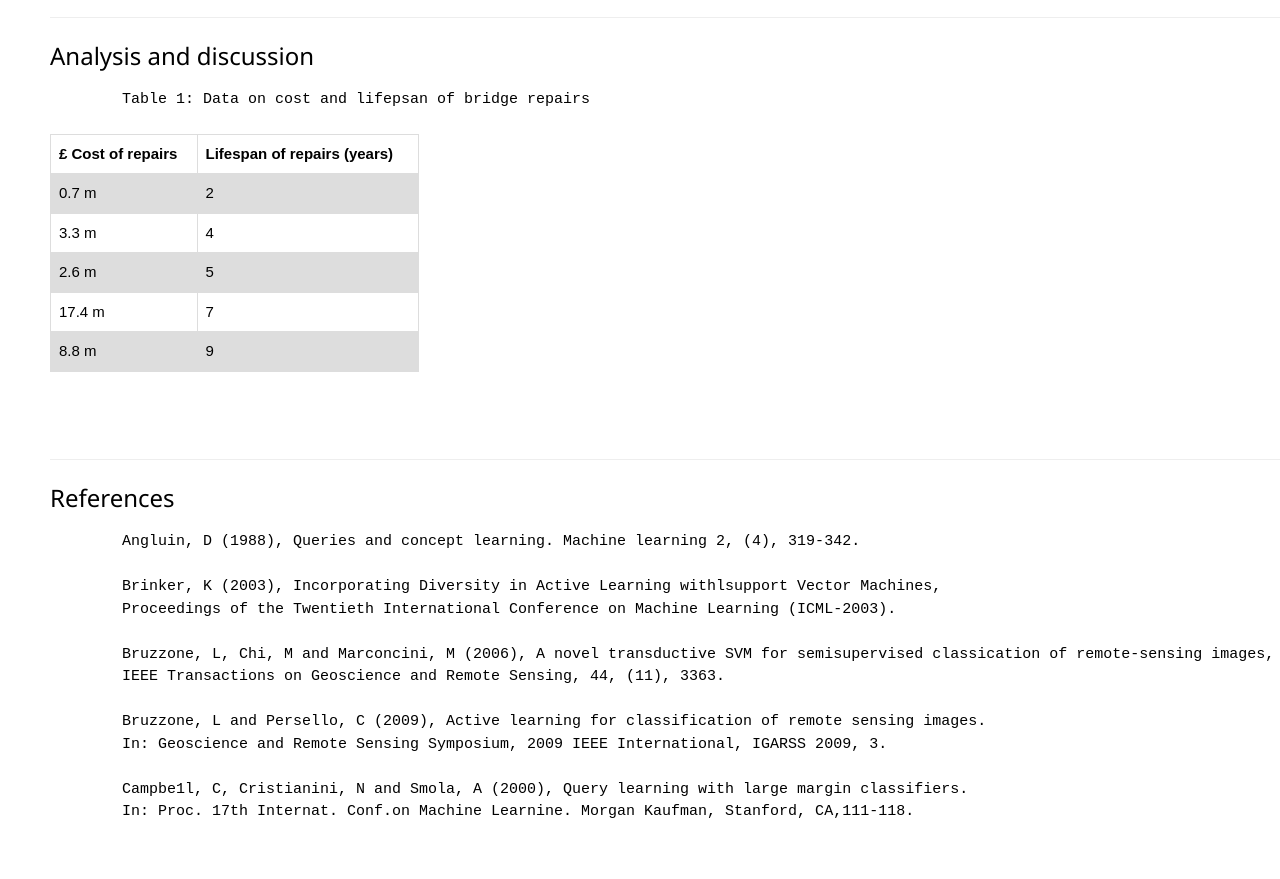
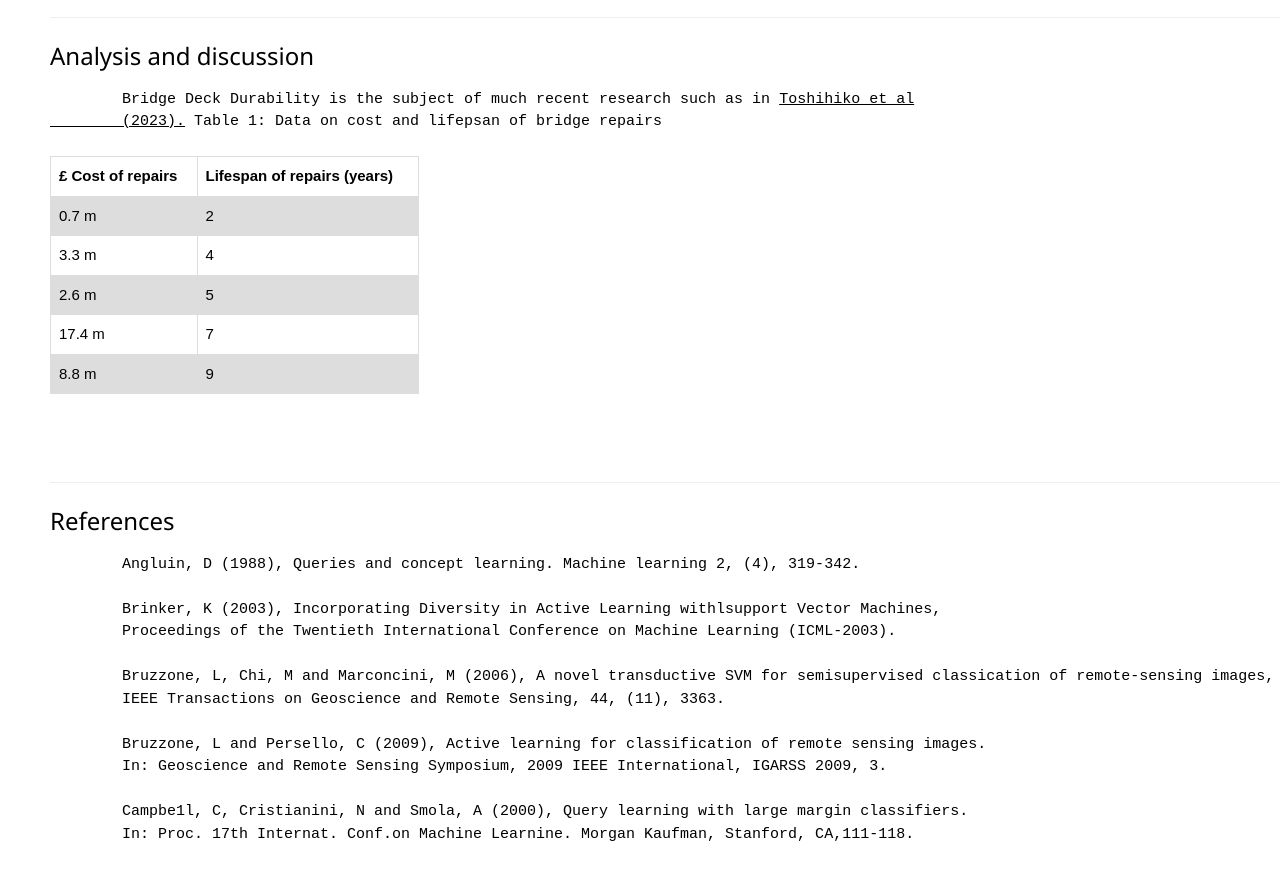
Before and after one commit to FEPSFY6976158/FY6976158, a plain HTML site: page index.html in a window 1280 px wide. Shown: the part 1438-2317 px from the top of the page. Drawn offline with nearby package versions, Linux system fonts and the light colour scheme; no server answers.

Commit message:
Update index.html

```diff
--- a/index.html
+++ b/index.html
@@ -104,7 +104,8 @@
      <h3 id="Analysis and discussion">Analysis and discussion</h3>
     <p class="ex1">
       <pre>
-        Table 1: Data on cost and lifepsan of bridge repairs
+        Bridge Deck Durability is the subject of much recent research such as in <a href=”https://www.icevirtuallibrary.com/doi/full/10.1680/jbren.21.00034”>Toshihiko et al
+        (2023).</a> Table 1: Data on cost and lifepsan of bridge repairs
         <table>
           <tr>
             <th>£ Cost of repairs</th>
```
